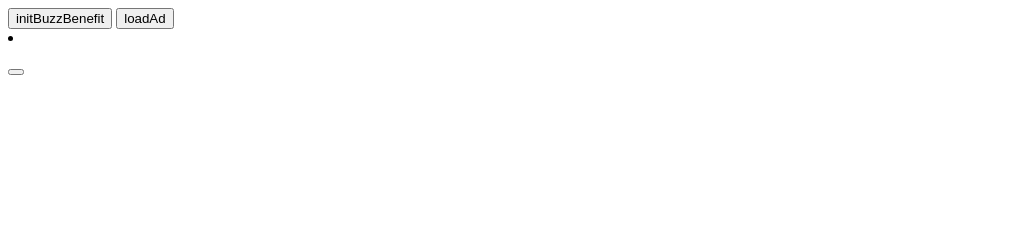
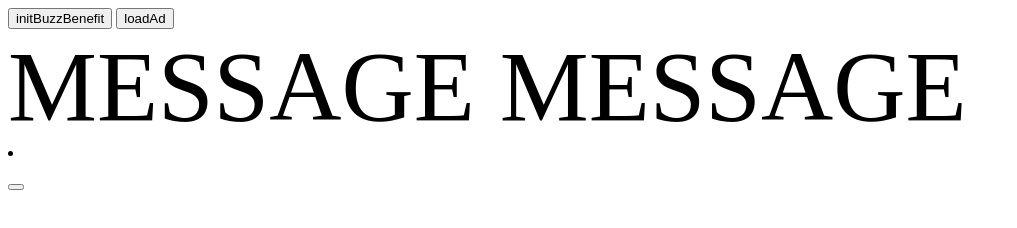
Before and after one commit to JuHyang/JuHyang.github.io, a plain HTML site: page web-js.html in a window 1280 px wide. Shown: the whole page, without its empty margins (0-1017 px from the left). Drawn offline with Linux system fonts and the light colour scheme.

Commit message:
adjust font size

```diff
--- a/web-js.html
+++ b/web-js.html
@@ -122,7 +122,7 @@
 <body>
     <input type='button' onClick='initBuzzBenefit()' value='initBuzzBenefit' width="300" height="300"/>
     <input type='button' onClick='loadAd()' value='loadAd' width="300" height="300"/>
-    <div id="message" style="font-size: large;" ></div>
+    <div id="message" style="font-size: 100px" >MESSAGE MESSAGE</div>
     <li class="post native-ad" id="placement1">
         <div class="buzz-mediaview clickable">
         </div>
```
